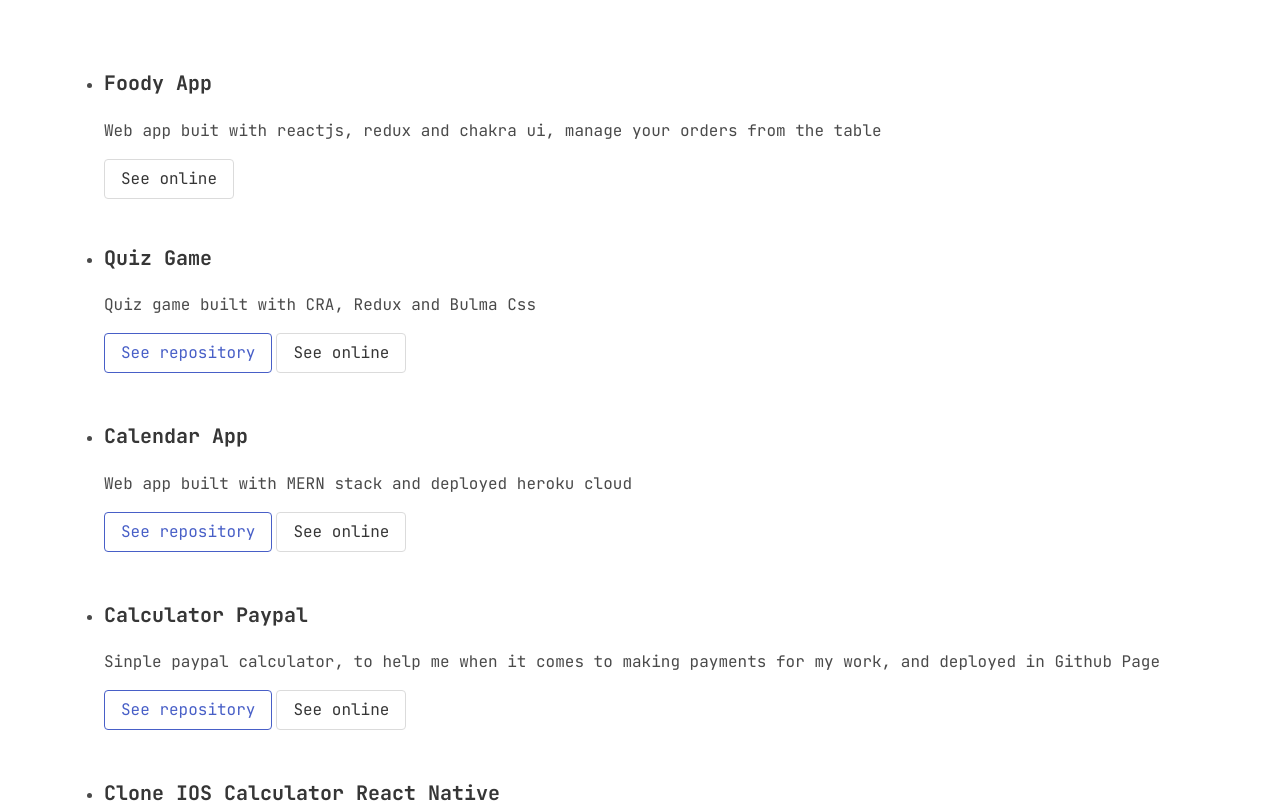
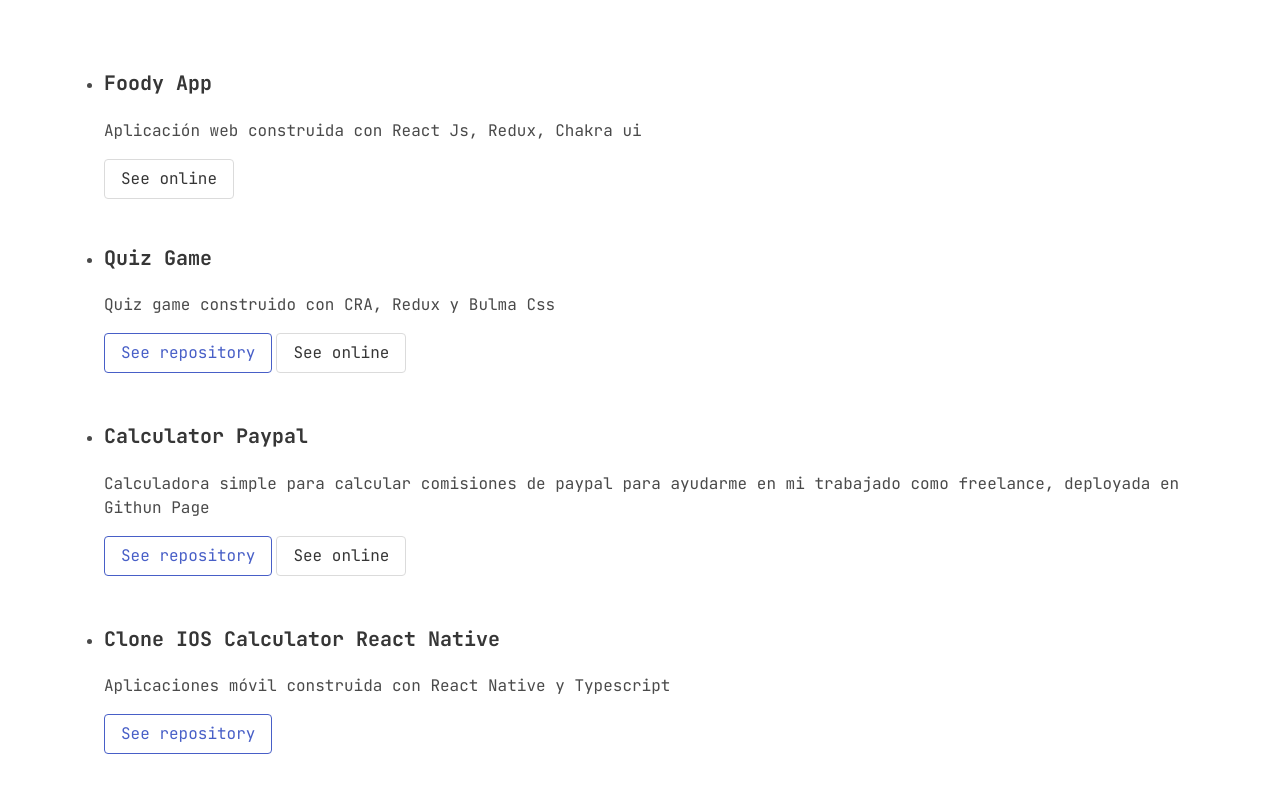
Before and after one commit to j4viermora/hi, a Next.js app: page / in a window 1280 px wide. Shown: the part 2442-3245 px from the top of the page. Built offline with nearby package versions, Linux system fonts and the light colour scheme.

Commit message:
add dinamic meta tag in single page post

```diff
--- a/data/articles/como-crear-una-funcion-para-capitalizar-el-primer-caracter-con-javascript.mdx
+++ b/data/articles/como-crear-una-funcion-para-capitalizar-el-primer-caracter-con-javascript.mdx
@@ -1,6 +1,8 @@
 ---
 title: 'Crea una función para capitalizar palabras en javascript'
 date: '2022-06-03'
+content: 'Crear una funcion para capitalizar el primer caracter de una cadena de texto, no tiene porque ser traumatico, vamos a echar mano de las expresiones regulares'
+keywords: ''
 ---
 
 # Capitaliza el primer caracter de un string
--- a/data/projects.ts
+++ b/data/projects.ts
@@ -3,14 +3,13 @@ import { Project } from '../interfaces/interfaces';
 export const projects: Project[] = [
 	{
 		title: 'Foody App',
-		description:
-			'Web app buit with reactjs, redux and chakra ui, manage your orders from the table',
+		description: 'Aplicación web construida con React Js, Redux, Chakra ui',
 		linkOnline: 'https://foody-dashboard.vercel.app',
 	},
 
 	{
 		title: 'Quiz Game',
-		description: 'Quiz game built with CRA, Redux and Bulma Css',
+		description: 'Quiz game construido con CRA, Redux y Bulma Css',
 		linkOnline: 'https://quiz-game-chi.vercel.app/',
 		linkRepo: 'https://github.com/j4viermora/quiz-game',
 	},
@@ -22,23 +21,24 @@ export const projects: Project[] = [
 	// 	linkRepo: 'https://github.com/j4viermora/fake-store',
 	// },
 	{
-		title: 'Calendar App',
-		description: 'Web app built with MERN stack and deployed heroku cloud',
-		linkOnline: 'https://ocumochino-app.herokuapp.com/',
-		linkRepo: 'https://github.com/j4viermora/calender-app-front-end',
-	},
-	{
 		title: 'Calculator Paypal',
 		description:
-			'Sinple paypal calculator, to help me when it comes to making payments for my work, and deployed in Github Page',
+			'Calculadora simple para calcular comisiones de paypal para ayudarme en mi trabajado como freelance, deployada en Githun Page',
 		linkOnline: 'https://j4viermora.github.io/calculator-paypal/',
 		linkRepo: 'https://github.com/j4viermora/calculator-paypal',
 	},
 	{
 		title: 'Clone IOS Calculator React Native',
-		description: 'Mobile App built with React Native and TypeScript',
+		description:
+			'Aplicaciones móvil construida con React Native y Typescript',
 		linkOnline: '',
 		linkRepo: 'https://github.com/j4viermora/calculator-RN',
+	},
+	{
+		title: 'Calendar App',
+		description: 'App construida con MERN stack',
+		linkOnline: 'https://ocumochino-app.herokuapp.com/',
+		linkRepo: 'https://github.com/j4viermora/calender-app-front-end',
 	},
 	// {
 	// 	title: 'Chat App React',
--- /dev/null
+++ b/pages/blog/categories/[category]/index.js
@@ -0,0 +1,5 @@
+import React from 'react';
+
+export default function Category() {
+	return <div>Category</div>;
+}
--- /dev/null
+++ b/pages/blog/categories/index.js
@@ -0,0 +1,5 @@
+import React from 'react';
+
+export default function Categories() {
+	return <div>Categories</div>;
+}
--- a/pages/index.tsx
+++ b/pages/index.tsx
@@ -13,16 +13,16 @@ export default function Home() {
 			<>
 				<Head>
 					<title>Javier A. Mora</title>
+					<meta charSet='utf-8'></meta>
 					<meta
 						name='description'
-						content='Conoce un poco sobre mí y sobre mi trabajo como desarrollador web'
+						content='Artículos, recursos y tutoriales sobre Desarrollo Web, Frontend, Backend, JavaScript ☕️, React ⚛️, Vue y CSS'
 					/>
 					<meta
 						name='keywords'
-						content='Javier Mora, Desarrollo web, Portafolio Javier Mora'
+						content='Javier Mora, Desarrollador web, Portafolio Javier Mora, Javier Mora Venezuela'
 					/>
 					<meta name='robots' content='index' />
-					<link rel='icon' href='/favicon.ico' />
 				</Head>
 				<Header name='Javier' role='FullStack JavaScript Developer' />
 				<hr />
```
Also changed, not shown: interfaces/interfaces.ts (+8 -0 lines), pages/blog/[slug].tsx (+19 -3 lines).
